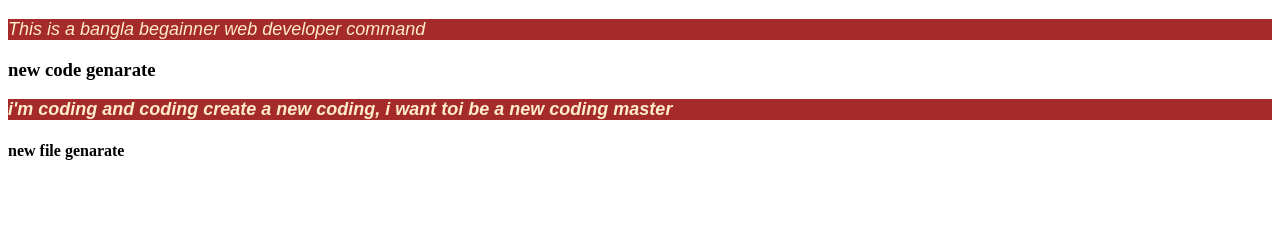
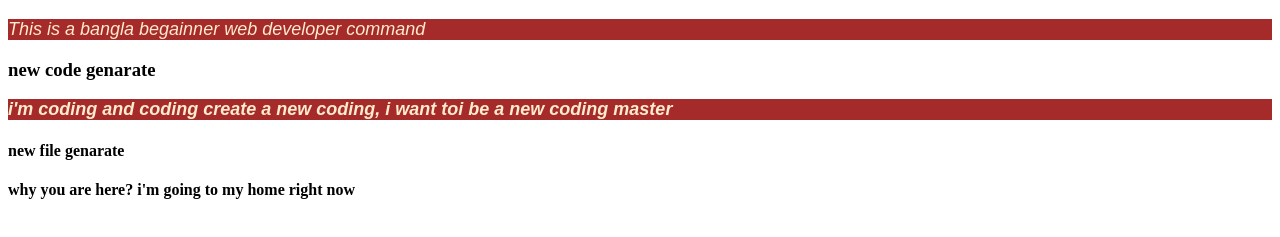
Before and after one commit to sobujbiplob/my-second-command, a plain HTML site: page index.html in a window 1280 px wide. Shown: the part 61-298 px from the top of the page. Drawn offline with Linux system fonts and the light colour scheme.

Commit message:
new style

```diff
--- a/index.html
+++ b/index.html
@@ -14,5 +14,6 @@
     <h3> new code genarate</h3>
     <p> <b>i'm coding and coding create a new coding, i want toi be a new coding master</b> </p>
     <h4> new file genarate</h4>
+    <H4> why you are here? i'm going to my home right now</H4>
 </body>
 </html>
```
